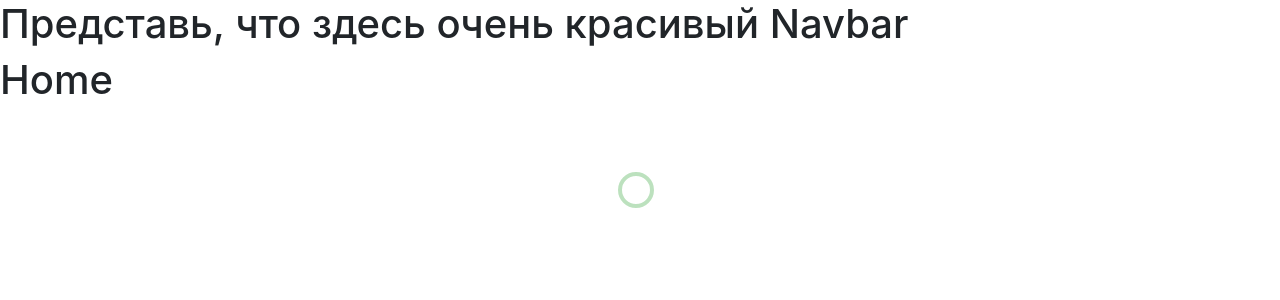
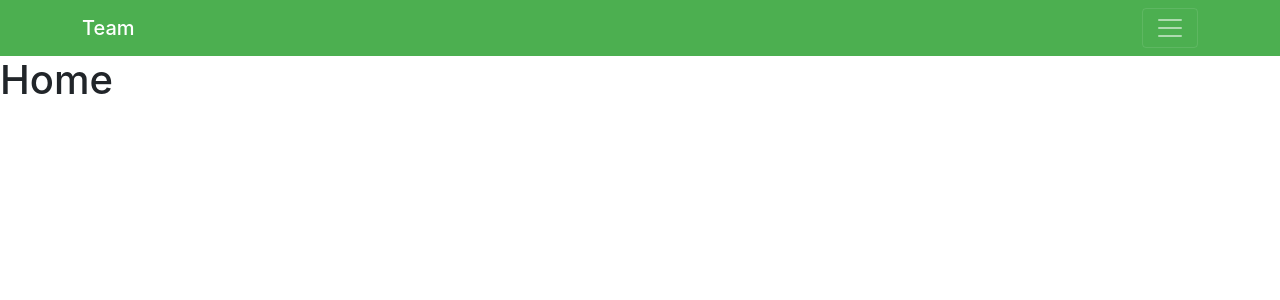
Before and after one commit to GrayWolf83/team, a React (Create React App) app: page / in a window 1280 px wide. Shown: the top 300 px of the page. Built offline with nearby package versions, Linux system fonts and the light colour scheme.

Commit message:
Добавлен Navbar

```diff
--- a/package.json
+++ b/package.json
@@ -11,7 +11,6 @@
         "react-dom": "^17.0.2",
         "react-router-dom": "^5.3.0",
         "react-scripts": "5.0.0",
-        "styled-components": "^5.3.3",
         "web-vitals": "^2.1.4"
     },
     "scripts": {
--- a/public/index.html
+++ b/public/index.html
@@ -19,6 +19,9 @@
     <body>
         <noscript>You need to enable JavaScript to run this app.</noscript>
         <div id="root"></div>
+        <script src="https://cdn.jsdelivr.net/npm/bootstrap@5.1.3/dist/js/bootstrap.bundle.min.js"
+            integrity="sha384-ka7Sk0Gln4gmtz2MlQnikT1wXgYsOg+OMhuP+IlRH9sENBO0LRn5q+8nbTov4+1p"
+            crossorigin="anonymous"></script>
     </body>
 
 </html>
--- a/src/app/App.jsx
+++ b/src/app/App.jsx
@@ -1,6 +1,5 @@
 import React from 'react'
 import { Route, Switch } from 'react-router-dom'
-import Loader from './components/ui/Loader'
 import Navbar from './components/ui/Navbar'
 import DeveloperPage from './pages/DeveloperPage'
 import FavoritesPage from './pages/FavoritesPage'
@@ -17,8 +16,6 @@ function App() {
                 <Route exact path={'/'} component={HomePage} />
                 <Route path={'/:developerId?'} component={DeveloperPage} />
             </Switch>
-
-            <Loader />
         </>
     )
 }
--- a/src/app/components/ui/Loader.jsx
+++ /dev/null
@@ -1,49 +0,0 @@
-import React from 'react'
-import styled, { keyframes } from 'styled-components'
-
-const ripple = keyframes`
-from {
-  top: 28px;
-  left: 28px;
-  width: 0;
-  height: 0;
-  opacity: 1;
-}
-to {
-  top: -1px;
-  left: -1px;
-  width: 58px;
-  height: 58px;
-  opacity: 0;
-}`
-
-const LoaderWrap = styled.div`
-    display: flex;
-    justify-content: center;
-    padding-top: 50px;
-`
-const RippleDiv = styled.div`
-    display: inline-block;
-    position: relative;
-    width: 64px;
-    height: 64px;
-`
-const Div1 = styled.div`
-    position: absolute;
-    opacity: 1;
-    border: 4px solid #4caf50;
-    border-radius: 50%;
-    animation: ${ripple} 1s cubic-bezier(0, 0.2, 0.8, 1) infinite;
-`
-
-const Loader = () => {
-    return (
-        <LoaderWrap>
-            <RippleDiv>
-                <Div1></Div1>
-            </RippleDiv>
-        </LoaderWrap>
-    )
-}
-
-export default Loader
--- a/src/app/components/ui/Navbar.jsx
+++ b/src/app/components/ui/Navbar.jsx
@@ -1,7 +1,58 @@
 import React from 'react'
+import { NavLink } from 'react-router-dom'
 
 const Navbar = () => {
-    return <h1>Представь, что здесь очень красивый Navbar</h1>
+    return (
+        <nav className="navbar navbar-dark bg-primary">
+            <div className="container">
+                <h2 className="navbar-brand mb-0">Team</h2>
+                <button
+                    className="navbar-toggler"
+                    type="button"
+                    data-bs-toggle="offcanvas"
+                    data-bs-target="#offcanvasNavbar"
+                    aria-controls="offcanvasNavbar">
+                    <span className="navbar-toggler-icon"></span>
+                </button>
+                <div
+                    className="offcanvas offcanvas-end text-primary"
+                    tabIndex={-1}
+                    id="offcanvasNavbar"
+                    aria-labelledby="offcanvasNavbarLabel">
+                    <div className="offcanvas-header">
+                        <h5
+                            className="offcanvas-title"
+                            id="offcanvasNavbarLabel">
+                            Меню
+                        </h5>
+                        <button
+                            type="button"
+                            className="btn-close text-reset"
+                            data-bs-dismiss="offcanvas"
+                            aria-label="Close"></button>
+                    </div>
+                    <div className="offcanvas-body">
+                        <ul className="navbar-nav justify-content-end flex-grow-1 pe-3">
+                            <li className="nav-item">
+                                <NavLink
+                                    className="nav-link"
+                                    aria-current="page"
+                                    exact
+                                    to="/">
+                                    Главная
+                                </NavLink>
+                            </li>
+                            <li className="nav-item">
+                                <NavLink className="nav-link" to="/favorites">
+                                    Избранное
+                                </NavLink>
+                            </li>
+                        </ul>
+                    </div>
+                </div>
+            </div>
+        </nav>
+    )
 }
 
 export default Navbar
--- a/src/index.css
+++ b/src/index.css
@@ -1,3 +1,7 @@
+:root {
+    --primary-color: #4caf50;
+}
+
 body {
     margin: 0;
     font-family: -apple-system, BlinkMacSystemFont, 'Segoe UI', 'Roboto',
@@ -11,3 +15,32 @@ code {
     font-family: source-code-pro, Menlo, Monaco, Consolas, 'Courier New',
         monospace;
 }
+
+.bg-primary {
+    background-color: var(--primary-color) !important;
+}
+
+.text-primary {
+    color: var(--primary-color) !important;
+}
+
+.nav-link {
+    color: var(--primary-color) !important;
+}
+
+.nav-link::before {
+    display: inline-block;
+    margin-right: 5px;
+    margin-bottom: 3px;
+    content: '';
+    width: 5px;
+    height: 5px;
+    border-radius: 50%;
+    transform: scale(0);
+    background-color: var(--primary-color);
+    transition: transform 0.5s ease-in-out;
+}
+
+.nav-link.active::before {
+    transform: scale(1);
+}
```
